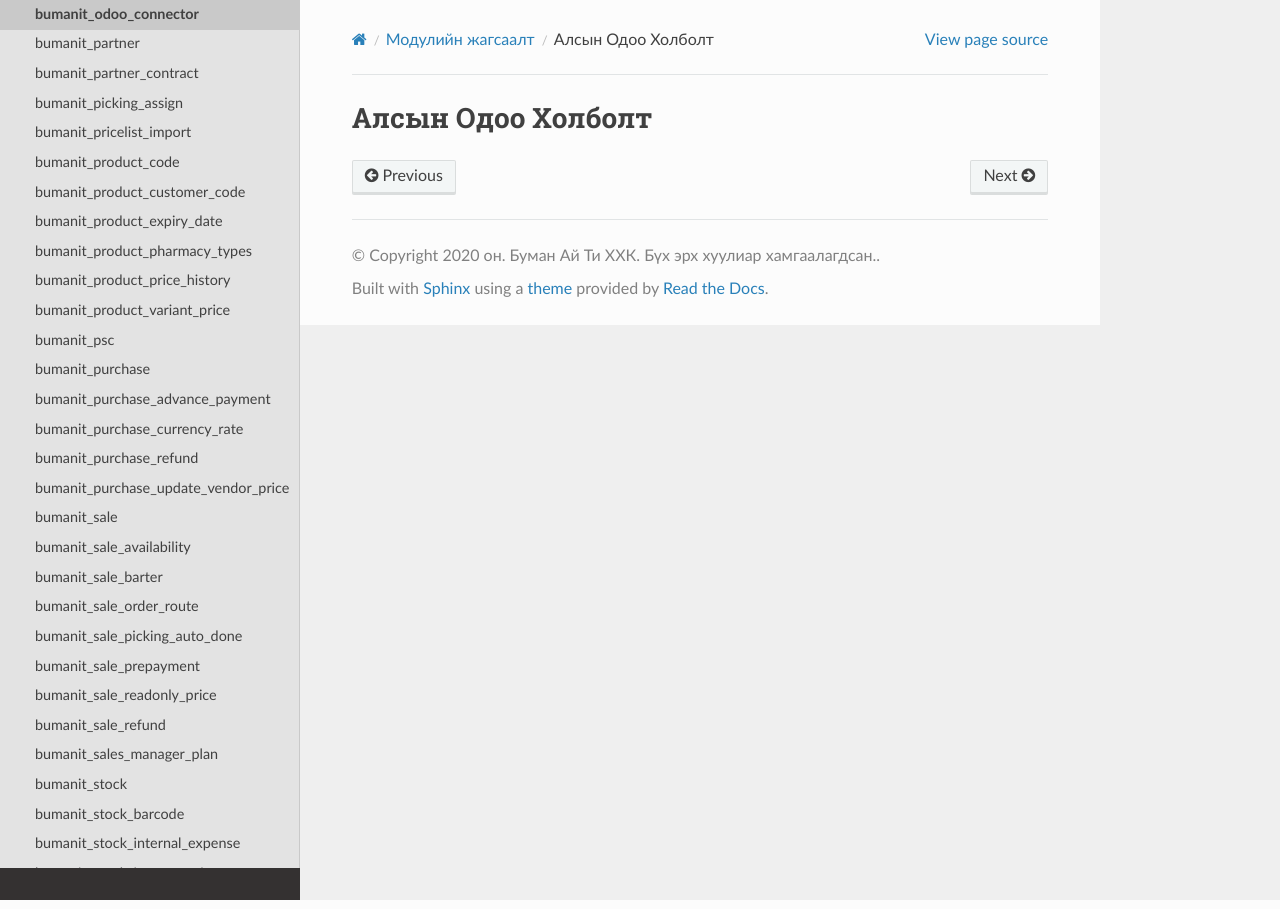
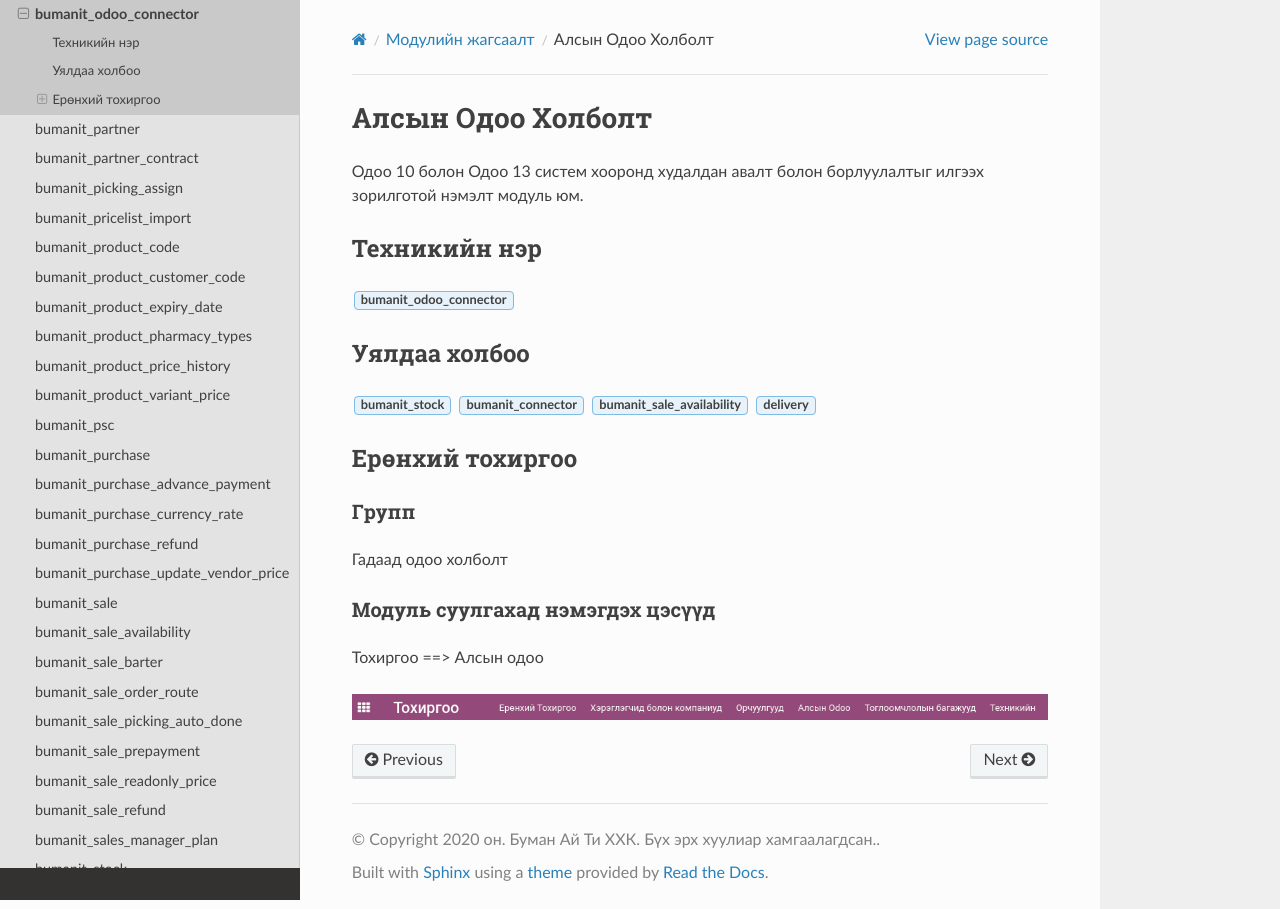
Before and after one commit to bumanit/DOC0001_bumanit_v13, a Sphinx documentation site: the page built from source/includes/modules/bumanit_odoo_connector.rst, in a window 1280 px wide. Built offline with Sphinx 7.4.7 and the Read the Docs theme 2.0.0, drawn with Linux system fonts in a browser that asks for light colours.

Commit message:
[Doc] Bumanit

```diff
--- a/source/includes/guides/10_13_integration.rst
+++ b/source/includes/guides/10_13_integration.rst
@@ -4,4 +4,4 @@
 **********************************
 
 Одоо 10 болон 13 хоорондоо мэдээлэл солилцох зорилготой нэмэлт хөгжүүлэлт
-Системийн тохиргоо болон модулийн ажиллагаатай `энд дарж үзээрэй <../modules/bumanit_odoo_connector.rst>`
+Системийн тохиргоо болон модулийн ажиллагаатай :doc:`энд дарж үзээрэй <../modules/bumanit_odoo_connector>`
--- a/source/includes/modules/bumanit_odoo_connector.rst
+++ b/source/includes/modules/bumanit_odoo_connector.rst
@@ -2,3 +2,36 @@
 
 Алсын Одоо Холболт
 ****************************
+
+Одоо 10 болон Одоо 13 систем хооронд худалдан авалт болон борлуулалтыг илгээх зорилготой нэмэлт модуль юм.
+
+
+Техникийн нэр
+===========================
+:guilabel:`bumanit_odoo_connector`
+
+
+Уялдаа холбоо
+===============
+
+:guilabel:`bumanit_stock`
+:guilabel:`bumanit_connector`
+:guilabel:`bumanit_sale_availability`
+:guilabel:`delivery`
+
+
+Ерөнхий тохиргоо
+=========================
+
+Групп
+----------------------------------
+Гадаад одоо холболт
+
+
+Модуль суулгахад нэмэгдэх цэсүүд
+----------------------------------
+
+| Тохиргоо ==> Алсын одоо
+
+.. figure::
+    ../../img/modules/bumanit_odoo_connector/menu.png
```
Also changed, not shown: source/img/modules/bumanit_odoo_connector/menu.png (added).
